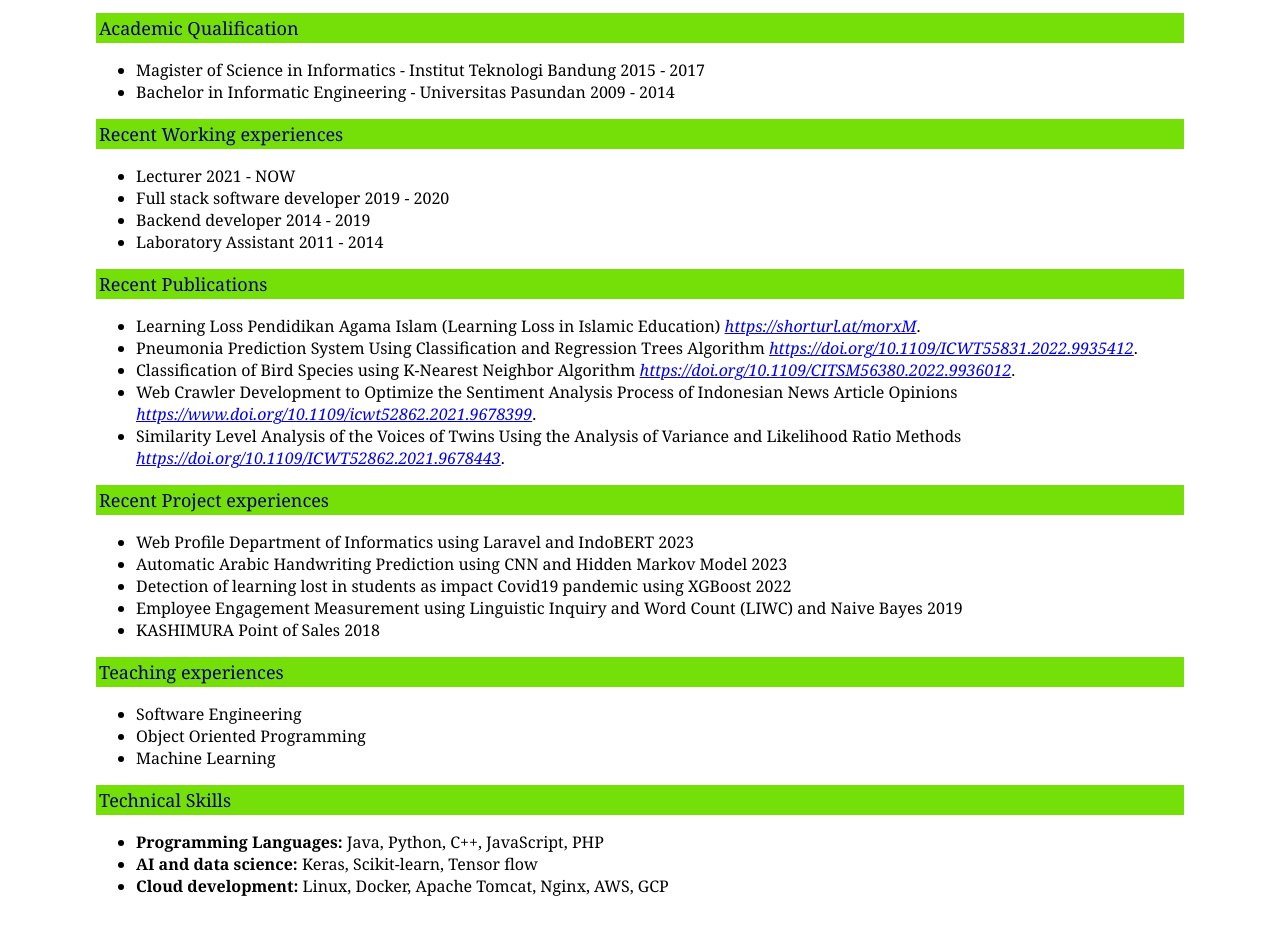
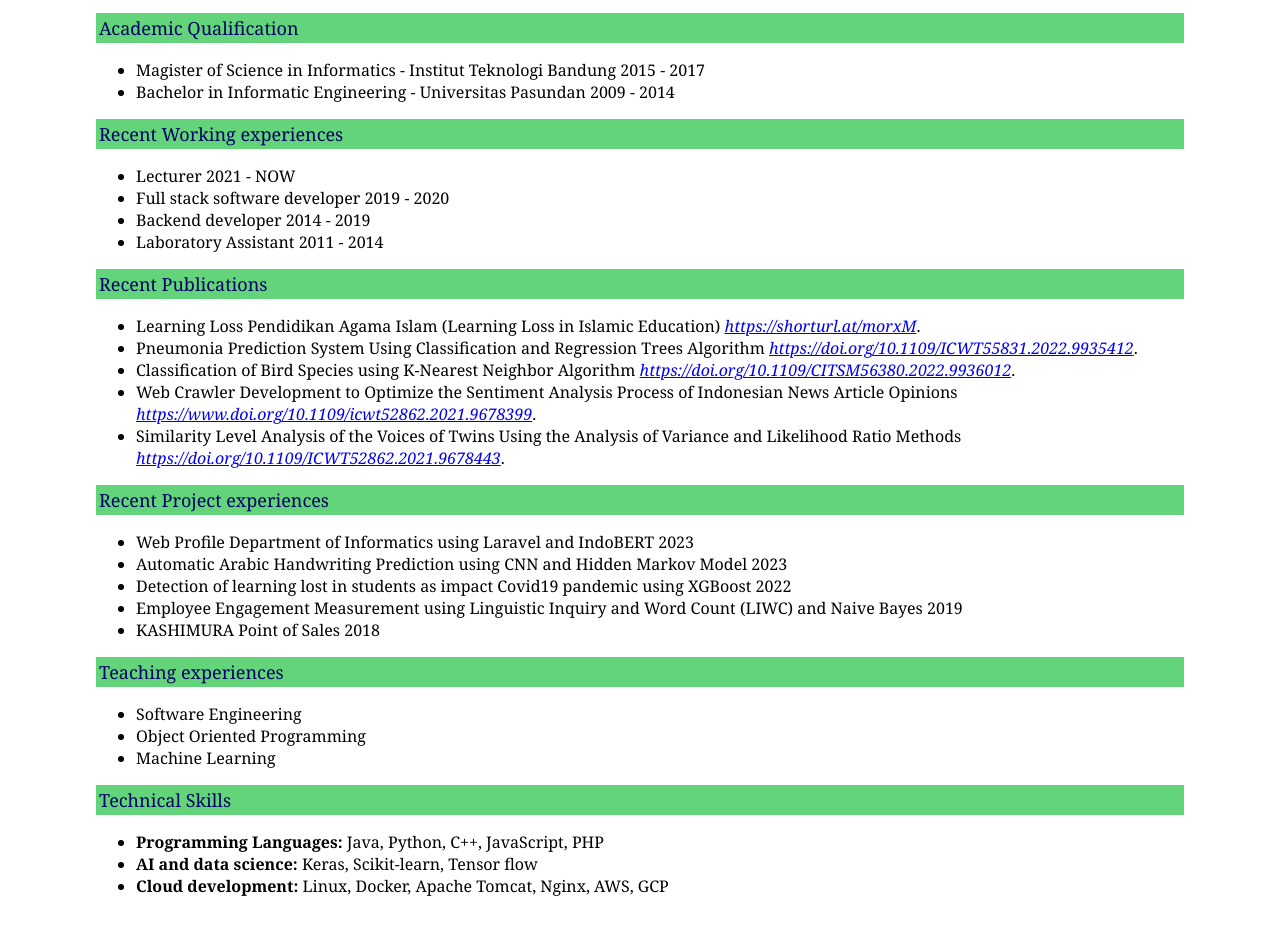
Before and after one commit to ichsanbudiman/ichsanbudiman.github.io, a plain HTML site: page index.html in a window 1280 px wide. Shown: the part 389-1324 px from the top of the page. Drawn offline with Linux system fonts and the light colour scheme.

Commit message:
change color

```diff
--- a/index.html
+++ b/index.html
@@ -61,7 +61,7 @@
         <P/>
 
 
-        <table width="100%" border="0" cellpadding="1" bgcolor="#74e007">
+        <table width="100%" border="0" cellpadding="1" bgcolor="#63d47a">
             <tr>
                 <td><font color="#000066" size="4">Academic Qualification</font></font>
                 </td>
@@ -77,7 +77,7 @@
 
         </UL>
 
-        <table width="100%" border="0" cellpadding="1" bgcolor="#74e007">
+        <table width="100%" border="0" cellpadding="1" bgcolor="#63d47a">
             <tr>
                 <td><font color="#000066" size="4">Recent Working experiences</font></font>
                 </td>
@@ -90,7 +90,7 @@
             <li>Laboratory Assistant <span>2011 - 2014</span></li>
         </ul>
 
-        <table width="100%" border="0" cellpadding="1" bgcolor="#74e007">
+        <table width="100%" border="0" cellpadding="1" bgcolor="#63d47a">
             <tr>
                 <td><font color="#000066" size="4">Recent Publications</font></font>
                 </td>
@@ -116,7 +116,7 @@
         </ul>
 
 
-        <table width="100%" border="0" cellpadding="1" bgcolor="#74e007">
+        <table width="100%" border="0" cellpadding="1" bgcolor="#63d47a">
             <tr>
                 <td><font color="#000066" size="4">Recent Project experiences</font></font>
                 </td>
@@ -131,7 +131,7 @@
             <li class="project">KASHIMURA Point of Sales <span>2018</span></li>
         </ul>
 
-        <table width="100%" border="0" cellpadding="1" bgcolor="#74e007">
+        <table width="100%" border="0" cellpadding="1" bgcolor="#63d47a">
             <tr>
                 <td><font color="#000066" size="4">Teaching experiences</font></font>
                 </td>
@@ -143,7 +143,7 @@
             <li>Machine Learning</li>
         </ul>
 
-        <table width="100%" border="0" cellpadding="1" bgcolor="#74e007">
+        <table width="100%" border="0" cellpadding="1" bgcolor="#63d47a">
             <tr>
                 <td><font color="#000066" size="4">Technical Skills</font></font>
                 </td>
```
